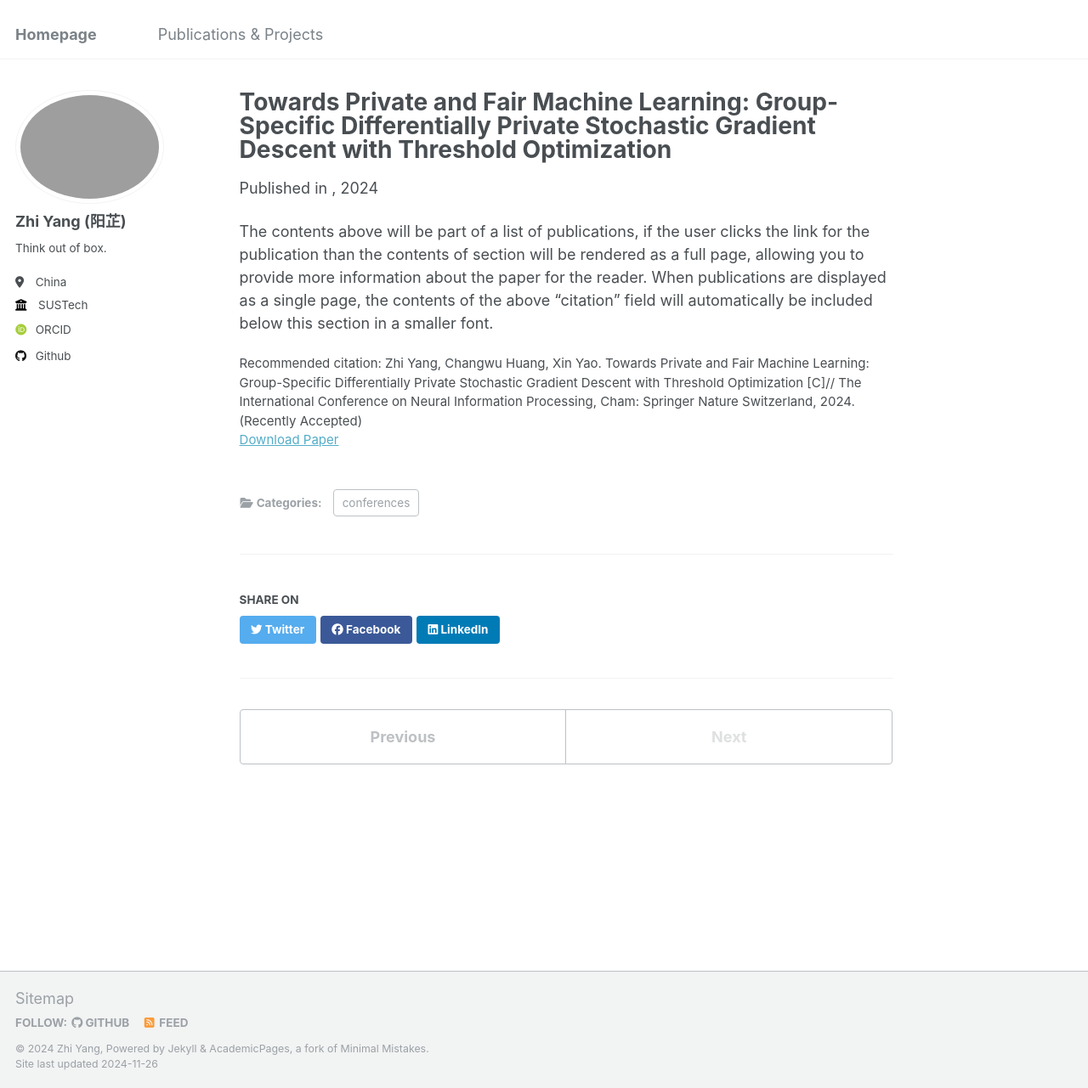
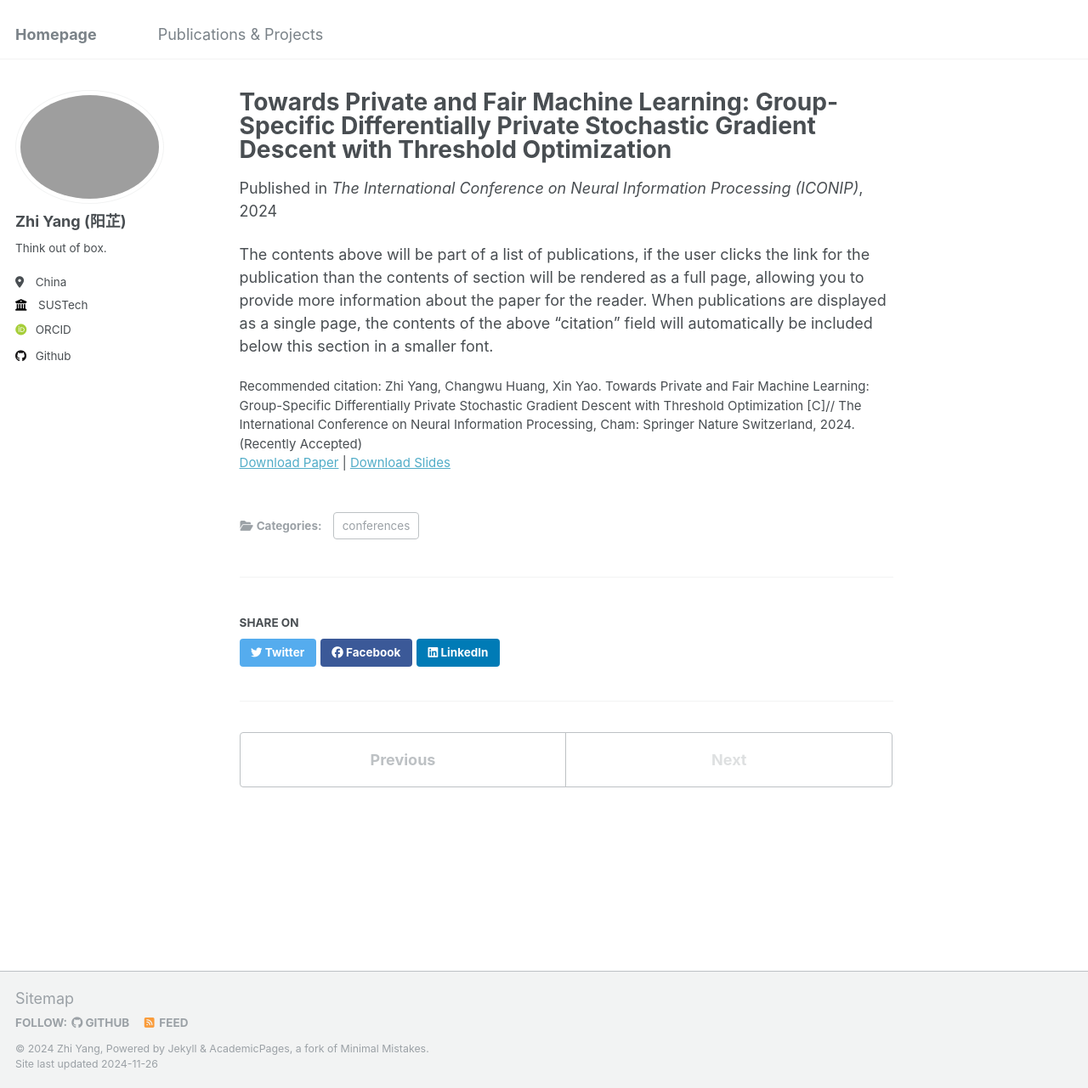
Before and after one commit to ruayz/ruayz.github.io, a Jekyll site: the page built from _publications/2024-02-17-paper-title-number-4.md, in a window 1280 px wide and 1281 px high. Shown: the whole window at 85% size. Built offline with Jekyll 4.4.1, drawn with Linux system fonts in a browser that asks for light colours; some web fonts are replaced.

Commit message:
Update 2024-02-17-paper-title-number-4.md

```diff
--- a/_publications/2024-02-17-paper-title-number-4.md
+++ b/_publications/2024-02-17-paper-title-number-4.md
@@ -2,12 +2,12 @@
 title: "Towards Private and Fair Machine Learning: Group-Specific Differentially Private Stochastic Gradient Descent with Threshold Optimization"
 collection: publications
 category: conferences
-permalink: /publication/2024-02-17-paper-title-number-4
+permalink: /publication/2024-2-17-paper-title-number-4
 excerpt: 'The paper simultaneously addresses the fairness issues at two different levels in the differential privacy model.'
 date: 2024-7-23
-venue: ''
-paperurl: ''
+venue: ' The International Conference on Neural Information Processing (ICONIP)'
+slidesurl: 'http://academicpages.github.io/files/slides_iconip.pdf'
+paperurl: 'http://academicpages.github.io/files/paper_iconip.pdf'
 citation: 'Zhi Yang, Changwu Huang, Xin Yao. Towards Private and Fair Machine Learning: Group-Specific Differentially Private Stochastic Gradient Descent with Threshold Optimization [C]// The International Conference on Neural Information Processing, Cham: Springer Nature Switzerland, 2024. (Recently Accepted)'
 ---
-
 The contents above will be part of a list of publications, if the user clicks the link for the publication than the contents of section will be rendered as a full page, allowing you to provide more information about the paper for the reader. When publications are displayed as a single page, the contents of the above "citation" field will automatically be included below this section in a smaller font.
```
